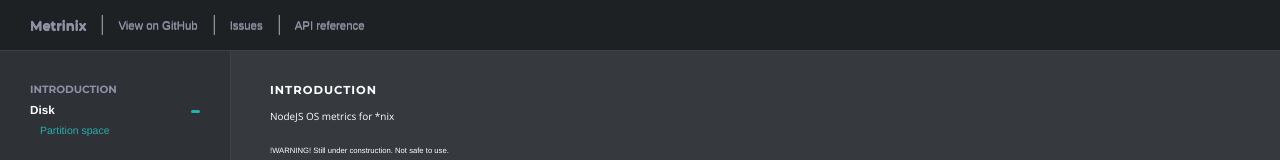
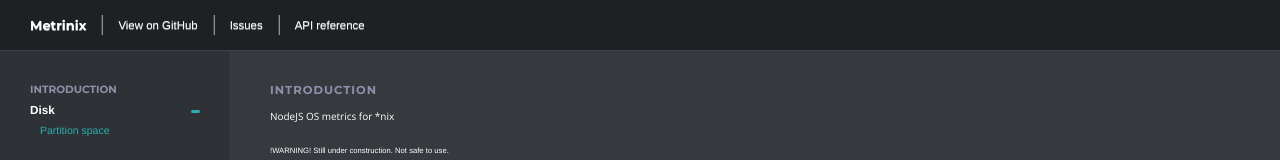
Before and after one commit to dparlevliet/metrinix, a website: page docs/index.html in a window 1280 px wide. Shown: the top 160 px of the page. Drawn offline with nearby package versions, Linux system fonts and the light colour scheme.

Commit message:
style adjustment

```diff
--- a/docs/theme-white/style.css
+++ b/docs/theme-white/style.css
@@ -380,7 +380,7 @@ body:not(.big-h3) .content h3 {
 .content h1:first-child,
 .content h1:first-child a,
 .content h1:first-child a:visited {
-  color: #fff;
+  color: #9090aa;
 }
 .content h1:first-child:before {
   display: none;
@@ -635,14 +635,14 @@ body, .content {
 .header h1,
 .header h1 a,
 .header h1 a:visited {
-  color: #9090aa;
+  color: #fff;
 }
 .header h1 a:hover {
   color: #fff;
 }
 .header li a {
   font-size: 0.88em;
-  color: #9090aa;
+  color: #fff;
   display: block;
 }
 .header li a:hover {
```
